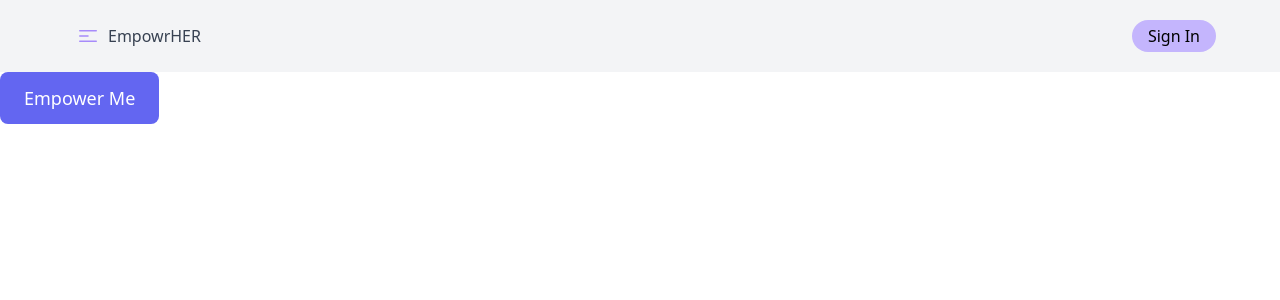
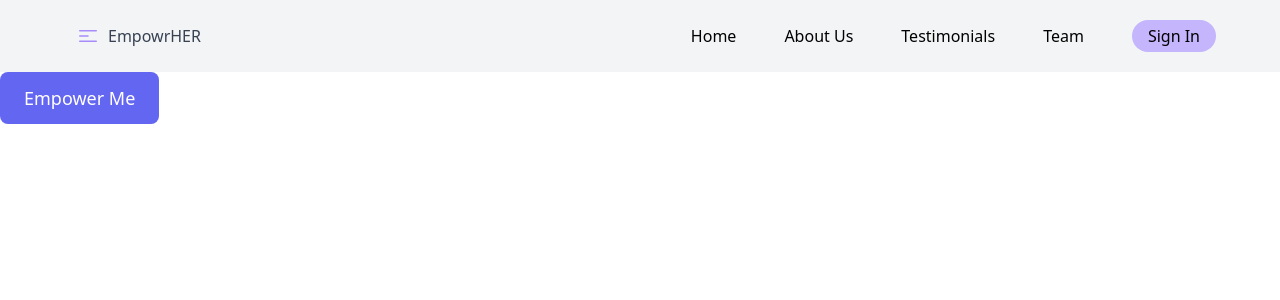
Before and after one commit to pollyliu1/EmpowrHER, a Next.js app in the folder client/: page / in a window 1280 px wide. Shown: the top 300 px of the page. Built offline with nearby package versions, Linux system fonts and the light colour scheme; no server answers.

Commit message:
Update Navbar.tsx

```diff
--- a/client/src/components/Navbar.tsx
+++ b/client/src/components/Navbar.tsx
@@ -19,8 +19,12 @@ function Navbar({ user }) {
                         </div>
                     </div>
 
-                    <div className='flex items-center space-x-1'>
-                        {user ? <SignOutButton2 /> : <SignInButton2 />}
+                    <div className='flex items-center space-x-12'>
+                        <div><a>Home</a></div>
+                        <div><a>About Us</a></div>
+                        <div><a>Testimonials</a></div>
+                        <div><a>Team</a></div>
+                        <div>{user ? <SignOutButton2 /> : <SignInButton2 />}</div>
                     </div>
                 </div>
             </div>
```
